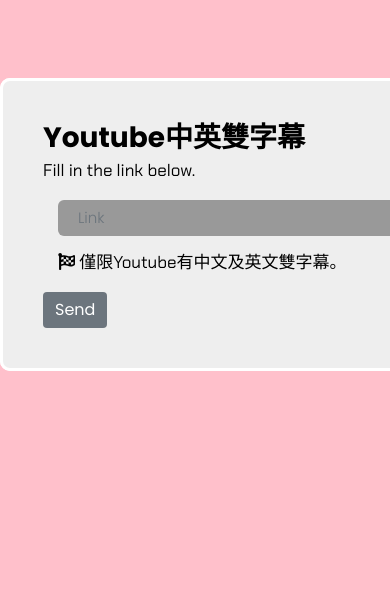
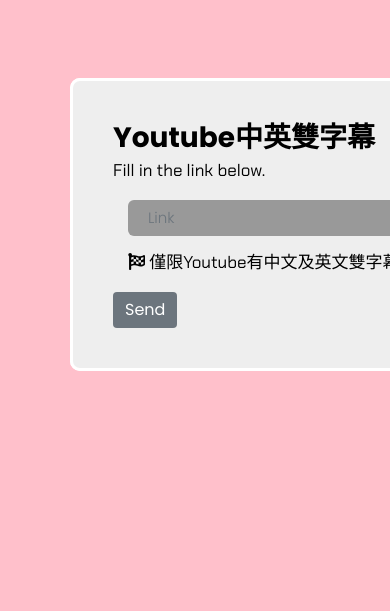
Before and after one commit to Liftwo/youtube_Subtitles_and_Interactive_Transcripts, a Django app: template templates/homepage.html in a window 390 px wide. Shown: the part 80-691 px from the top of the page. Run offline with Django 3.2, Linux system fonts and the light colour scheme; the template is opened without the code that fills it, so the values that code supplies are empty; some libraries are stand-ins or nearby versions.

Commit message:
homepage:col-8

```diff
--- a/templates/homepage.html
+++ b/templates/homepage.html
@@ -14,7 +14,7 @@
 <div class="wrapper">
     <div class="form-body mt-5">
            <div class="row d-flex justify-content-center align-items-center">
-                <div class="col-md-8">
+                <div class="col-8">
                     <div class="form-content">
                         <div class="form-items">
                             <h3>Youtube中英雙字幕</h3>
@@ -31,10 +31,9 @@
                                 <p><i class="fas fa-flag-checkered"></i>&nbsp僅限Youtube有中文及英文雙字幕。</p>
                                </div>
 
-
-                                <div class="form-button mt-3">
-                                    <button name="send_url" type="submit" class="btn btn-primary">Send</button>
-                                </div>
+                               <div class="form-button mt-3">
+                                <button name="send_url" type="submit" class="btn btn-primary">Send</button>
+                               </div>
                             </form>
                         </div>
                     </div>
```
